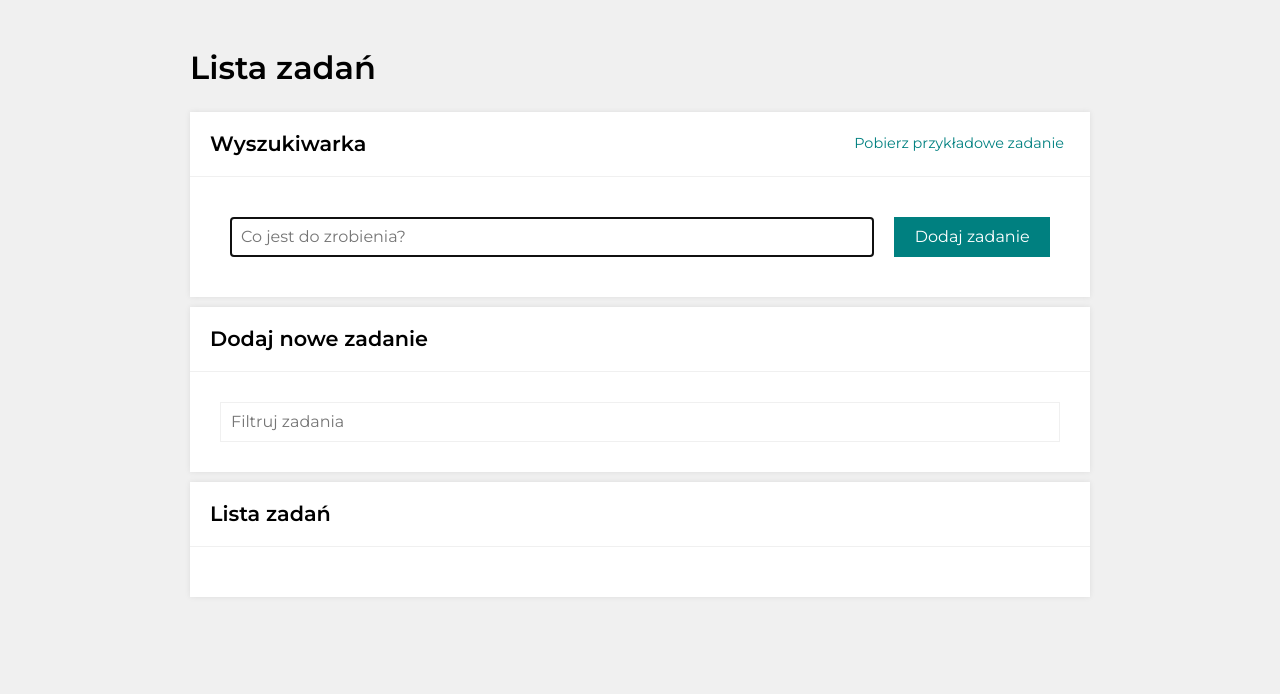
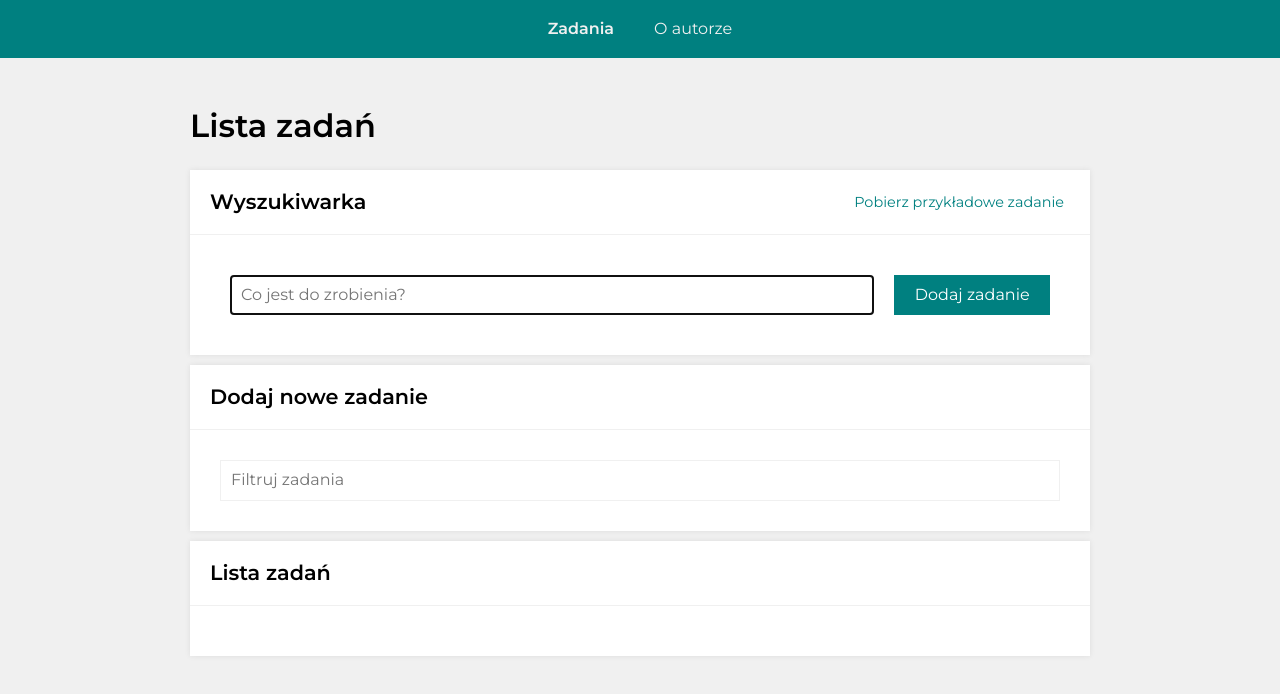
Before and after one commit to miloszzaj/todo-list-react, a React (Create React App) app: page /#/zadania in a window 1280 px wide. Shown: the top 694 px of the page. Built offline with nearby package versions, Linux system fonts and the light colour scheme.

Commit message:
styled to nav added

```diff
--- a/src/App.js
+++ b/src/App.js
@@ -1,5 +1,6 @@
 import { Switch, Route, HashRouter, Redirect } from 'react-router-dom';
 import AuthorPage from './features/author/AuthorPage';
+import Navigation from './features/Navigation';
 import TaskPage from './features/tasks/TaskPage';
 import TasksPage from './features/tasks/TasksPage';
 import { toAuthor, toTask, toTasks } from './routes';
@@ -7,6 +8,7 @@ import { toAuthor, toTask, toTasks } from './routes';
 const App = () => {
 	return (
 		<HashRouter>
+			<Navigation />
 			<Switch>
 				<Route path={toTask()}>
 					<TaskPage />
--- a/src/features/Navigation/index.js
+++ b/src/features/Navigation/index.js
@@ -1,17 +1,17 @@
 import { toAuthor, toTasks } from '../../routes';
-import { StyledNavLink } from './styled';
+import { Item, List, StyledNavLink } from './styled';
 
 const Navigation = () => {
 	return (
 		<nav>
-			<ul>
-				<li>
+			<List>
+				<Item>
 					<StyledNavLink to={toTasks}>Zadania</StyledNavLink>
-				</li>
-				<li>
+				</Item>
+				<Item>
 					<StyledNavLink to={toAuthor}>O autorze</StyledNavLink>
-				</li>
-			</ul>
+				</Item>
+			</List>
 		</nav>
 	);
 };
--- a/src/features/Navigation/styled.js
+++ b/src/features/Navigation/styled.js
@@ -5,7 +5,25 @@ const activeClassName = 'active';
 export const StyledNavLink = styled(NavLink).attrs(() => ({
 	activeClassName,
 }))`
+	color: ${({ theme }) => theme.color.gallery};
+	text-decoration: none;
 	&.${activeClassName} {
-		color: red;
+		font-weight: 700;
+	}
+	&:hover {
+		text-decoration: underline;
 	}
 `;
+
+export const List = styled.ul`
+	background: ${({ theme }) => theme.color.teal};
+	margin: 0;
+	padding: 0;
+	display: flex;
+	justify-content: center;
+	list-style: none;
+`;
+
+export const Item = styled.li`
+	margin: 20px;
+`;
```
